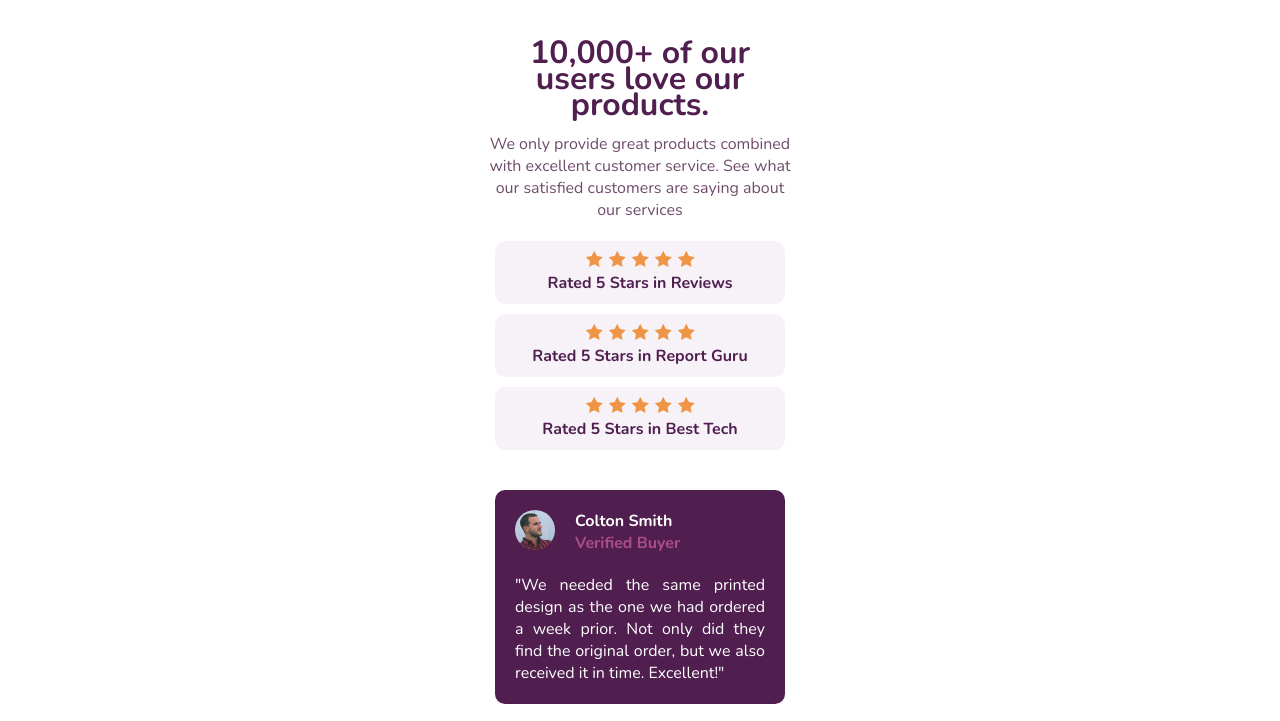
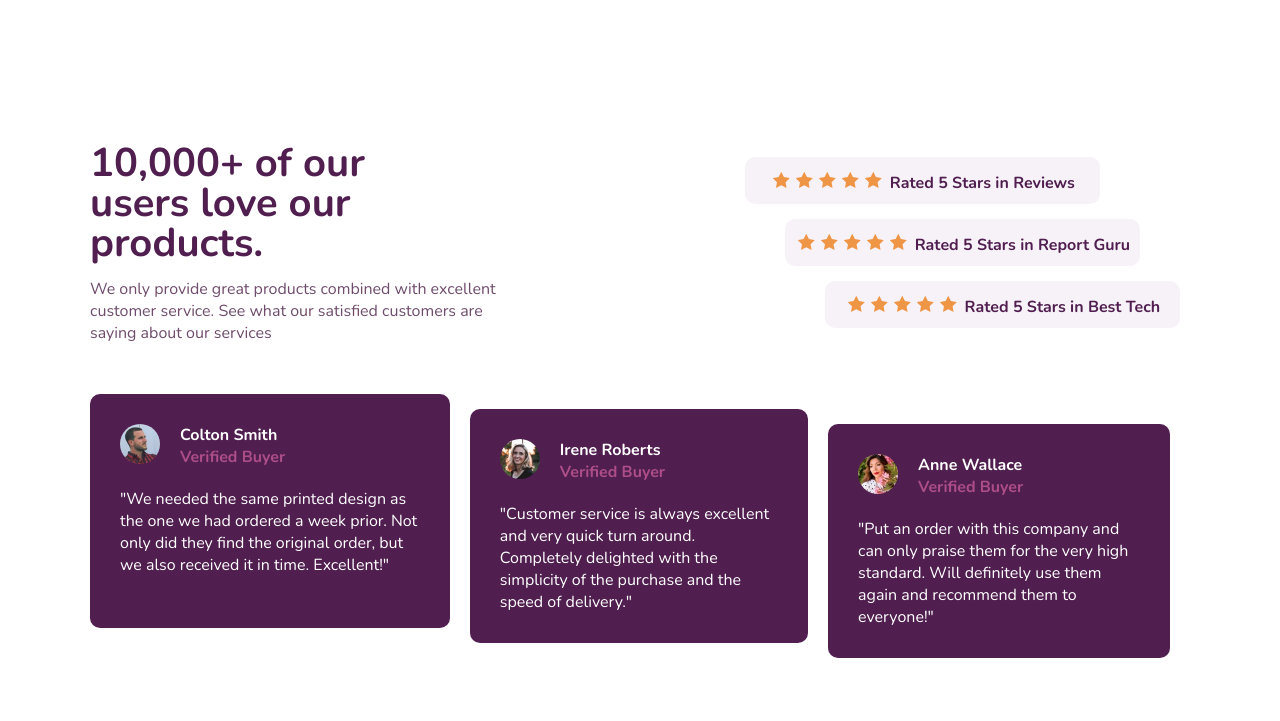
Before and after one commit to JoaoMNZ/Desafios-HTML-CSS, a plain HTML site: page Newbie/social section/index.html in a window 1280 px wide. Shown: the top 721 px of the page. Drawn offline with nearby package versions, Linux system fonts and the light colour scheme.

Commit message:
Social Section

```diff
--- a/Newbie/social section/index.html
+++ b/Newbie/social section/index.html
@@ -5,6 +5,7 @@
     <meta name="viewport" content="width=device-width, initial-scale=1.0">
     <title>Social Section</title>
     <link rel="stylesheet" href="style.css">
+    <link rel="stylesheet" href="mediaqueries.css">
 </head>
 <body>
     <main>
@@ -15,7 +16,7 @@
             </article>
 
             <article class="rating">
-                <section class="teste">
+                <section class="teste" id="um">
                     <section class="estrela">
                         <svg width="17" height="16" xmlns="http://www.w3.org/2000/svg"><path d="M16.539 6.097a.297.297 0 00-.24-.202l-5.36-.779L8.542.26a.296.296 0 00-.53 0L5.613 5.117l-5.36.779a.297.297 0 00-.165.505l3.88 3.78-.917 5.34a.297.297 0 00.43.312l4.795-2.52 4.794 2.52a.296.296 0 00.43-.313l-.916-5.338L16.464 6.4c.08-.08.11-.197.075-.304z" fill="#EF9546" fill-rule="nonzero"/></svg>
                         <svg width="17" height="16" xmlns="http://www.w3.org/2000/svg"><path d="M16.539 6.097a.297.297 0 00-.24-.202l-5.36-.779L8.542.26a.296.296 0 00-.53 0L5.613 5.117l-5.36.779a.297.297 0 00-.165.505l3.88 3.78-.917 5.34a.297.297 0 00.43.312l4.795-2.52 4.794 2.52a.296.296 0 00.43-.313l-.916-5.338L16.464 6.4c.08-.08.11-.197.075-.304z" fill="#EF9546" fill-rule="nonzero"/></svg>
@@ -28,7 +29,7 @@
 
                 </section>
 
-                <section class="teste">
+                <section class="teste" id="dois">
                     <section class="estrela">
                         <svg width="17" height="16" xmlns="http://www.w3.org/2000/svg"><path d="M16.539 6.097a.297.297 0 00-.24-.202l-5.36-.779L8.542.26a.296.296 0 00-.53 0L5.613 5.117l-5.36.779a.297.297 0 00-.165.505l3.88 3.78-.917 5.34a.297.297 0 00.43.312l4.795-2.52 4.794 2.52a.296.296 0 00.43-.313l-.916-5.338L16.464 6.4c.08-.08.11-.197.075-.304z" fill="#EF9546" fill-rule="nonzero"/></svg>
                         <svg width="17" height="16" xmlns="http://www.w3.org/2000/svg"><path d="M16.539 6.097a.297.297 0 00-.24-.202l-5.36-.779L8.542.26a.296.296 0 00-.53 0L5.613 5.117l-5.36.779a.297.297 0 00-.165.505l3.88 3.78-.917 5.34a.297.297 0 00.43.312l4.795-2.52 4.794 2.52a.296.296 0 00.43-.313l-.916-5.338L16.464 6.4c.08-.08.11-.197.075-.304z" fill="#EF9546" fill-rule="nonzero"/></svg>
@@ -39,7 +40,7 @@
                     <p>Rated 5 Stars in Report Guru</p>
                 </section>
 
-                <section class="teste">
+                <section class="teste" id="tres">
                     <section class="estrela">
                         <svg width="17" height="16" xmlns="http://www.w3.org/2000/svg"><path d="M16.539 6.097a.297.297 0 00-.24-.202l-5.36-.779L8.542.26a.296.296 0 00-.53 0L5.613 5.117l-5.36.779a.297.297 0 00-.165.505l3.88 3.78-.917 5.34a.297.297 0 00.43.312l4.795-2.52 4.794 2.52a.296.296 0 00.43-.313l-.916-5.338L16.464 6.4c.08-.08.11-.197.075-.304z" fill="#EF9546" fill-rule="nonzero"/></svg>
                         <svg width="17" height="16" xmlns="http://www.w3.org/2000/svg"><path d="M16.539 6.097a.297.297 0 00-.24-.202l-5.36-.779L8.542.26a.296.296 0 00-.53 0L5.613 5.117l-5.36.779a.297.297 0 00-.165.505l3.88 3.78-.917 5.34a.297.297 0 00.43.312l4.795-2.52 4.794 2.52a.296.296 0 00.43-.313l-.916-5.338L16.464 6.4c.08-.08.11-.197.075-.304z" fill="#EF9546" fill-rule="nonzero"/></svg>
@@ -52,7 +53,7 @@
             </article>
         </article>
         <article class="coment">
-            <section class="square">
+            <section class="square" id="one">
                 <section class="haha">
                     <img src="images/image-colton.jpg" alt="colton">
                     <p class="nome">Colton Smith <span>Verified Buyer</span></p>
@@ -60,14 +61,14 @@
                 <p>"We needed the same printed design as the one we had ordered a week prior. Not only did they find the original order, but we also received it in time. Excellent!" </p>
             </section>
 
-            <section class="square">
+            <section class="square" id="two">
                 <section class="haha">
                     <img src="images/image-irene.jpg" alt="irene">
                     <p class="nome">Irene Roberts <span>Verified Buyer</span></p>
                 </section>
                      <p>"Customer service is always excellent and very quick turn  around. Completely delighted with the simplicity of the purchase and the speed of delivery." </p>
             </section>
-            <section class="square">
+            <section class="square" id="three">
                 <section class="haha">
                 <img src="images/image-anne.jpg" alt="anne">
                 <p class="nome">Anne Wallace <span>Verified Buyer</span></p>
--- /dev/null
+++ b/Newbie/social section/mediaqueries.css
@@ -0,0 +1,89 @@
+@charset "UTF-8";
+
+@media screen and (min-width: 769px) {
+    main {
+        display: flex;
+        flex-direction: column;
+        width: 1100px;
+    }
+    .bloco {
+        display: flex;
+        flex-direction: row;
+        justify-content: space-between;
+    }
+
+    .header {
+        width: 410px;
+        margin-top: 0px;
+        margin-right: 100px;
+        margin-left: 0px;
+        margin-bottom: 30px;
+    }
+
+    .header > h1 {
+        text-align: left;
+        margin-right: 100px;
+        font-size: 2.5em;
+        line-height: 40px;
+    }
+
+    .header > p {
+        text-align: left;
+        margin-left: 0px;
+        margin-right: 0px;
+    }
+
+    .rating {
+        margin-bottom: 0px;
+        margin-right: 10px;
+    }
+
+    .rating > .teste {
+        flex-direction: row;
+        align-items: center;
+        justify-content: center;
+        margin-bottom: 15px;
+    }
+
+    .teste > p {
+        margin-left: 5px;
+    }
+
+    section#um {
+        margin-right: 80px;
+    }
+
+    section#dois {
+        margin-right: 40px;
+        margin-left: 40px;
+    }
+
+    section#tres {
+        margin-left: 80px;
+    }
+
+    .coment {
+        display: flex;
+        flex-direction: row;
+        justify-content: space-between;
+    }
+
+    .square {
+        margin: 0px;
+        margin-right: 20px;
+        padding: 10px;
+    }
+
+    section#one {
+        margin-bottom: 30px;
+    }
+
+    section#two {
+        margin-top: 15px;
+        margin-bottom: 15px;
+    }
+
+    section#three {
+        margin-top: 30px;
+    }
+}
--- a/Newbie/social section/style.css
+++ b/Newbie/social section/style.css
@@ -48,6 +48,8 @@ main {
     margin-left: 20px;
     margin-right: 20px;
     margin-bottom: 40px;
+    margin-top: 14px;
+
 }
 
 .rating > .teste {
@@ -113,5 +115,5 @@ main {
     margin-left: 20px;
     margin-right: 20px;
     margin-bottom: 20px;
-    text-align: justify;
+    text-align: left;
 }
```
